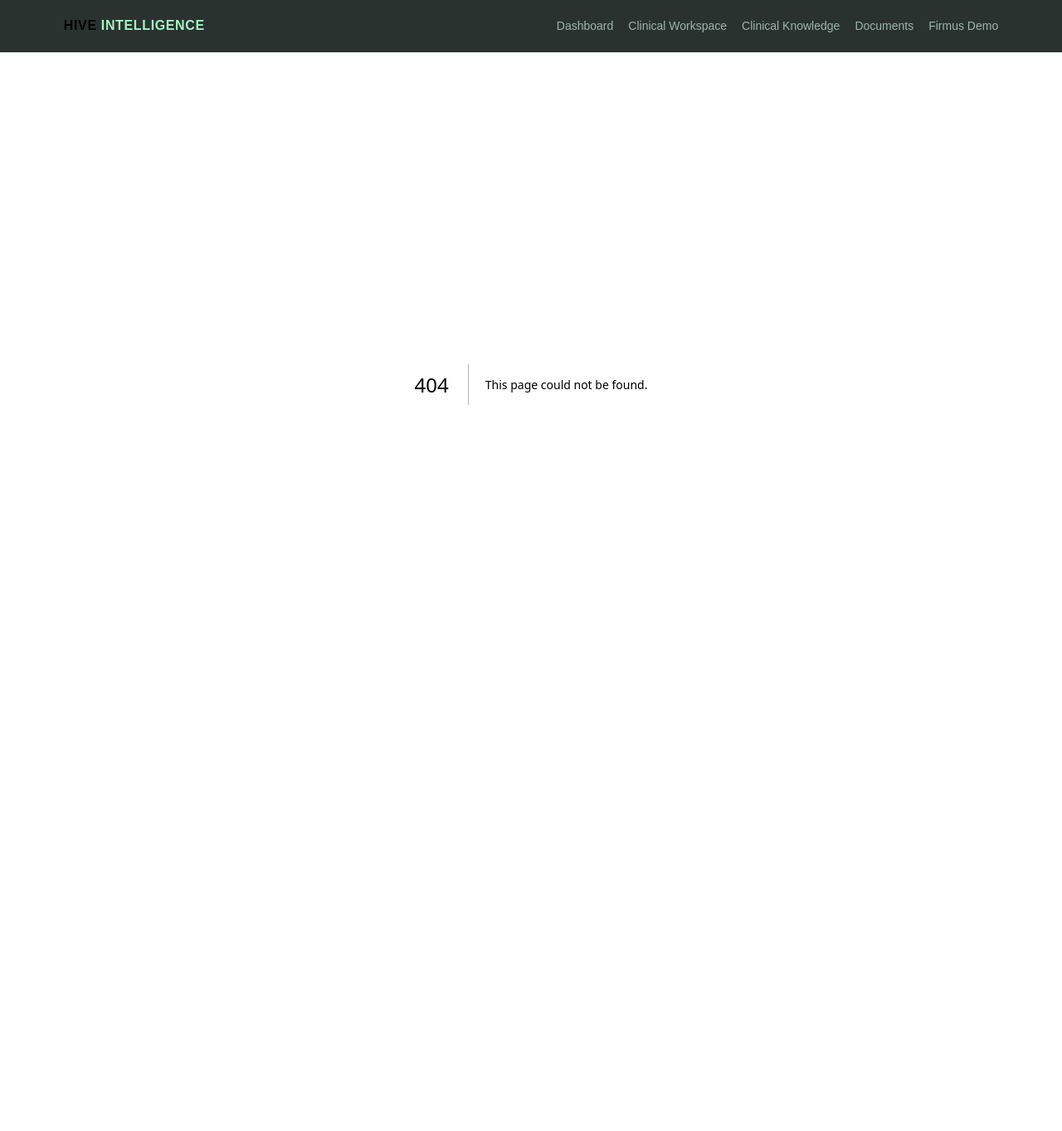
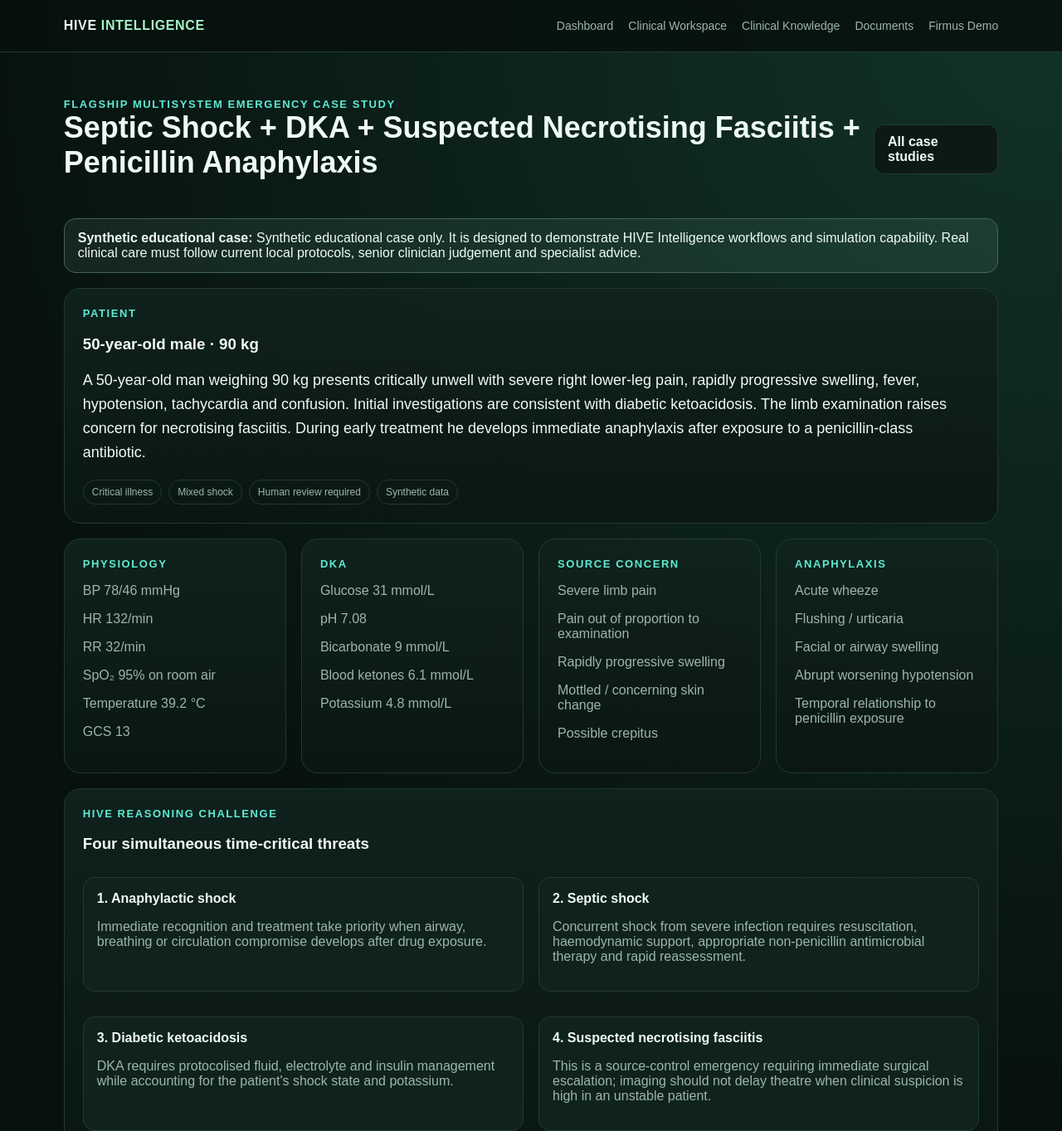
Before and after one commit to MA-730912/hive-intelligence, a Next.js app: page /case-studies/septic-shock-anaphylaxis-dka in a window 1280 px wide. Before the commit this address had no page. Shown: the top 1363 px of the page at 83% size. Before the commit the page ends 863 px from the top, so only its background shows below. Built offline with nearby package versions, Linux system fonts and the light colour scheme.

Commit message:
Add septic shock anaphylaxis DKA case study page

```diff
--- /dev/null
+++ b/app/case-studies/septic-shock-anaphylaxis-dka/page.tsx
@@ -0,0 +1,109 @@
+import Link from "next/link";
+import { septicShockAnaphylaxisCase as c } from "@/lib/case-studies/septic-shock-anaphylaxis";
+
+export default function SepticShockCaseStudy(){
+  return <main className="section">
+    <div className="toolbar">
+      <div>
+        <div className="eyebrow">{c.subtitle}</div>
+        <h2 style={{maxWidth:1000}}>{c.title}</h2>
+      </div>
+      <Link className="btn" href="/case-studies">All case studies</Link>
+    </div>
+
+    <div className="demo-banner">
+      <strong>Synthetic educational case:</strong> {c.safety}
+    </div>
+
+    <section className="card" style={{marginBottom:18}}>
+      <div className="eyebrow">Patient</div>
+      <h3>{c.patient.age}-year-old {c.patient.sex.toLowerCase()} · {c.patient.weightKg} kg</h3>
+      <p style={{fontSize:18,lineHeight:1.6}}>{c.presentation}</p>
+      <div className="chips">
+        <span className="chip">Critical illness</span>
+        <span className="chip">Mixed shock</span>
+        <span className="chip">Human review required</span>
+        <span className="chip">Synthetic data</span>
+      </div>
+    </section>
+
+    <div className="grid" style={{padding:0,gridTemplateColumns:"repeat(4,minmax(0,1fr))",marginBottom:18}}>
+      <section className="card">
+        <div className="eyebrow">Physiology</div>
+        {c.observations.map(v=><p key={v} className="muted">{v}</p>)}
+      </section>
+      <section className="card">
+        <div className="eyebrow">DKA</div>
+        {c.investigations.map(v=><p key={v} className="muted">{v}</p>)}
+      </section>
+      <section className="card">
+        <div className="eyebrow">Source concern</div>
+        {c.sourceConcern.map(v=><p key={v} className="muted">{v}</p>)}
+      </section>
+      <section className="card">
+        <div className="eyebrow">Anaphylaxis</div>
+        {c.anaphylaxisFeatures.map(v=><p key={v} className="muted">{v}</p>)}
+      </section>
+    </div>
+
+    <section className="card" style={{marginBottom:18}}>
+      <div className="eyebrow">HIVE reasoning challenge</div>
+      <h3>Four simultaneous time-critical threats</h3>
+      <div className="grid" style={{padding:"10px 0 0",gridTemplateColumns:"repeat(2,minmax(0,1fr))"}}>
+        {c.simultaneousThreats.map((item,index)=><div className="message ai" key={item.title}>
+          <strong>{index+1}. {item.title}</strong>
+          <p className="muted">{item.description}</p>
+        </div>)}
+      </div>
+    </section>
+
+    <div className="chat" style={{marginBottom:18}}>
+      <section className="card">
+        <div className="eyebrow">Expected HIVE output</div>
+        <h3>Immediate priorities</h3>
+        <ol>{c.hiveExpectedPriorities.map(v=><li key={v} style={{marginBottom:12,lineHeight:1.5}}>{v}</li>)}</ol>
+      </section>
+
+      <aside className="card">
+        <div className="eyebrow">Weight-based / emergency calculations</div>
+        {c.calculations.map(item=><div className="message" key={item.label}>
+          <strong>{item.label}</strong>
+          <p>{item.formula}</p>
+          <div className="kpi" style={{fontSize:24}}>{item.result}</div>
+          <p className="muted" style={{fontSize:12}}>{item.note}</p>
+        </div>)}
+      </aside>
+    </div>
+
+    <section className="card" style={{marginBottom:18}}>
+      <div className="eyebrow">Dynamic deterioration timeline</div>
+      <h3>Simulation progression</h3>
+      <div className="grid" style={{padding:"10px 0 0",gridTemplateColumns:"repeat(5,minmax(0,1fr))"}}>
+        {c.timeline.map(step=><div className="message" key={step.time}>
+          <div className="eyebrow">{step.time}</div>
+          <strong>{step.event}</strong>
+          <p className="muted">{step.detail}</p>
+        </div>)}
+      </div>
+    </section>
+
+    <div className="grid" style={{padding:0,gridTemplateColumns:"repeat(2,minmax(0,1fr))"}}>
+      <section className="card">
+        <div className="eyebrow">Simulation Studio</div>
+        <h3>Learning objectives</h3>
+        <ul>{c.learningObjectives.map(v=><li key={v} style={{marginBottom:10}}>{v}</li>)}</ul>
+      </section>
+      <section className="card">
+        <div className="eyebrow">Debrief</div>
+        <h3>High-value discussion points</h3>
+        <ul>{c.debriefPoints.map(v=><li key={v} style={{marginBottom:10}}>{v}</li>)}</ul>
+      </section>
+    </div>
+
+    <div className="actions" style={{marginTop:22}}>
+      <Link className="btn primary" href="/workspace">Open Clinical Workspace</Link>
+      <Link className="btn" href="/knowledge">Interrogate Clinical Knowledge</Link>
+      <Link className="btn" href="/knowledge/documents">Load Local Guidelines</Link>
+    </div>
+  </main>
+}
```
